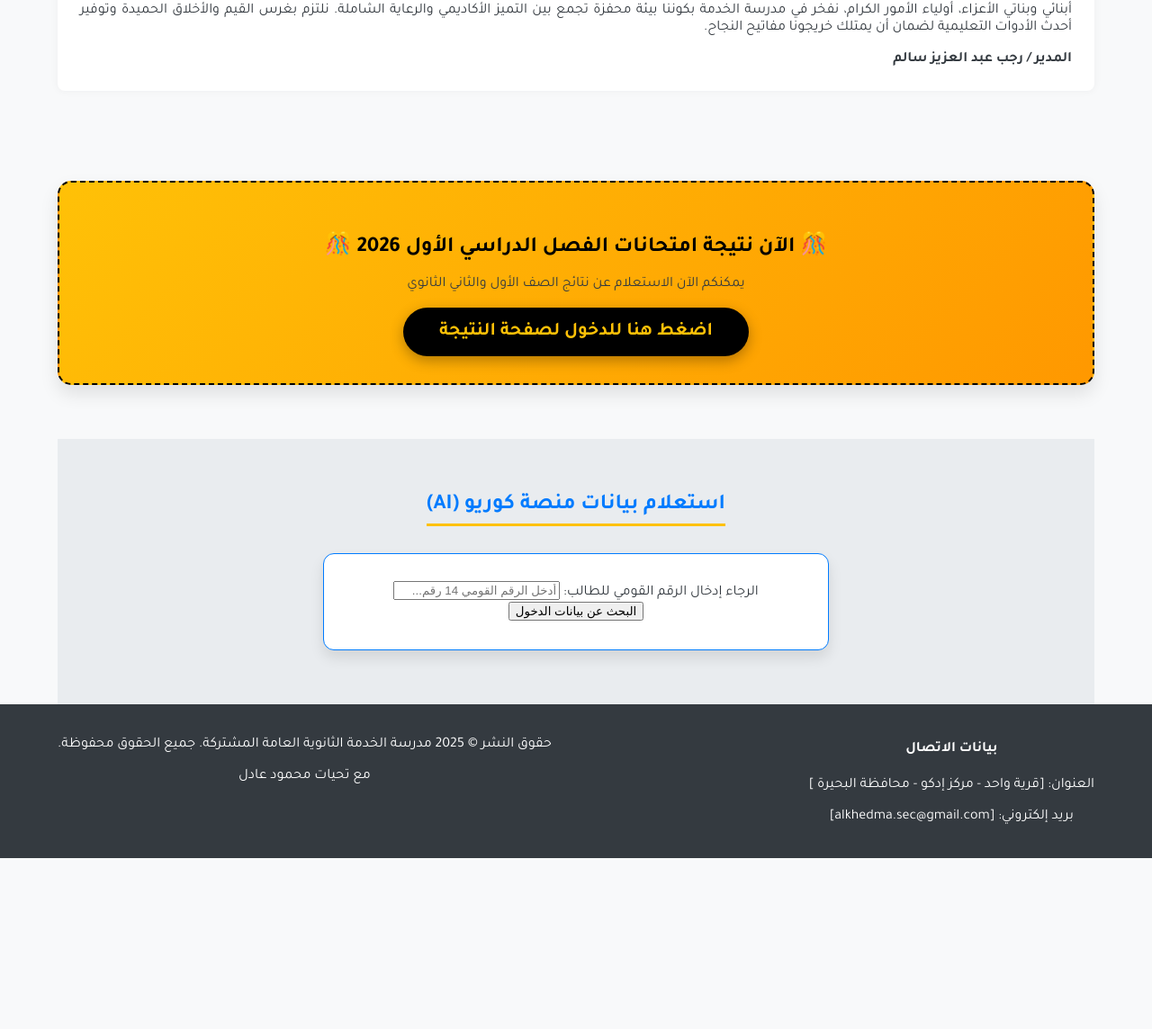
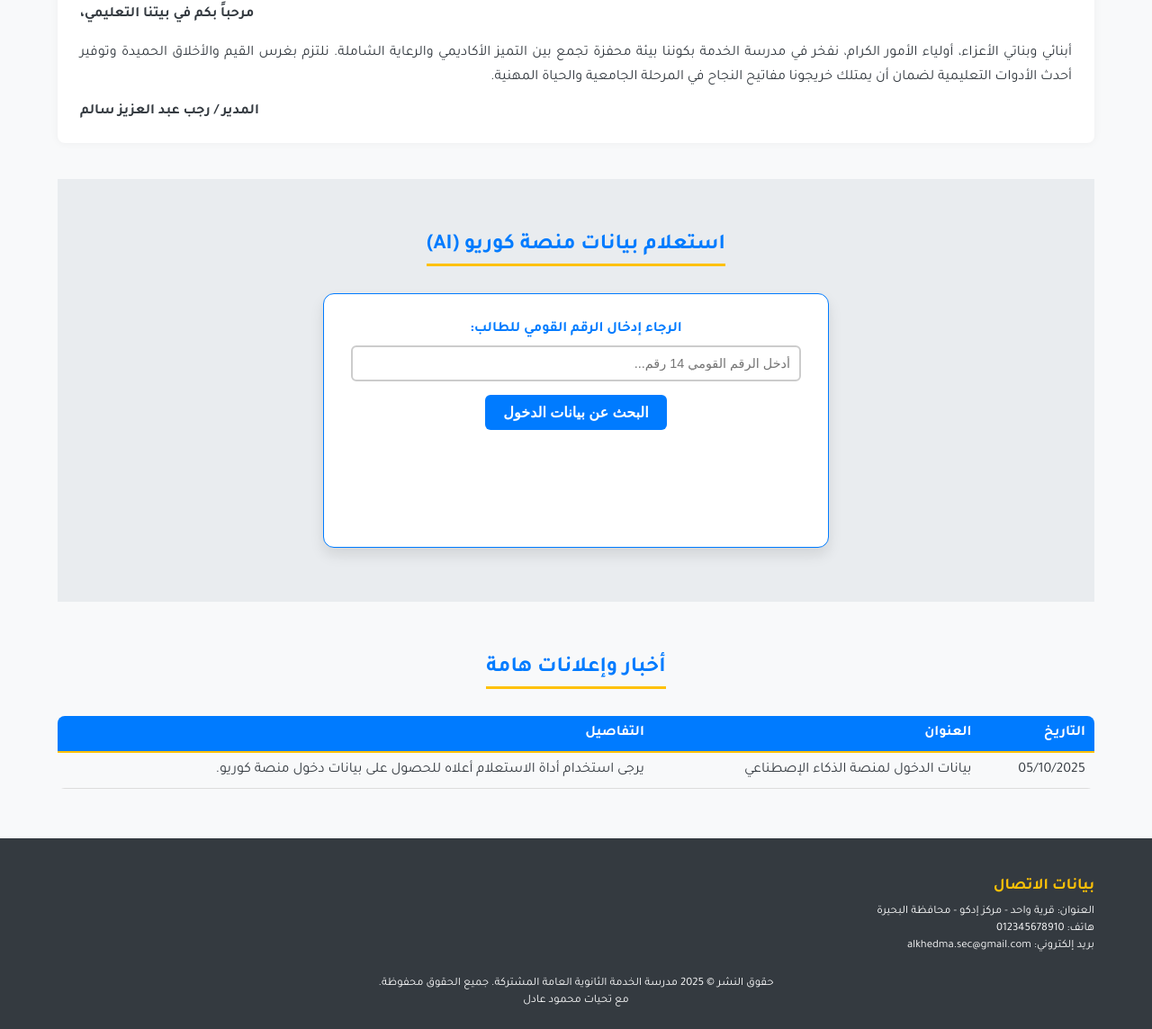
Before and after one commit to MahmoudAdelSaleh/school, a plain HTML site: page index.html in a window 1280 px wide. Shown: the part 438-1582 px from the top of the page at 90% size. Before the commit the page ends 1392 px from the top, so only its background shows below. Drawn offline with Linux system fonts and the light colour scheme.

Commit message:
Update index.html

```diff
--- a/index.html
+++ b/index.html
@@ -1,68 +1,68 @@
-<!DOCTYPE html><html lang="ar" dir="rtl"><head><meta http-equiv="Content-Type" content="text/html; charset=UTF-8">
+<!DOCTYPE html>
+<html lang="ar" dir="rtl">
+<head>
+    <meta charset="UTF-8">
     <meta name="viewport" content="width=device-width, initial-scale=1.0">
     <title>مدرسة الخدمة الثانوية العامة المشتركة - الرئيسية</title>
-    <link href="https://fonts.googleapis.com/css2?family=Tajawal:wght@400;700&amp;display=swap" rel="stylesheet">
+    <link href="https://fonts.googleapis.com/css2?family=Tajawal:wght@400;700&display=swap" rel="stylesheet">
     <style>
-        body { font-family: Tajawal, sans-serif; margin: 0px; padding: 0px; background-color: rgb(248, 249, 250); color: rgb(52, 58, 64); text-align: right; }
-        .navbar { background-color: rgb(0, 123, 255); color: white; padding: 15px 0px; box-shadow: rgba(0, 0, 0, 0.1) 0px 2px 4px; }
-        .navbar-container { width: 90%; margin: 0px auto; display: flex; justify-content: space-between; align-items: center; }
+        body { font-family: 'Tajawal', sans-serif; margin: 0; padding: 0; background-color: #f8f9fa; color: #343a40; text-align: right; }
+        .navbar { background-color: #007bff; color: white; padding: 15px 0; box-shadow: 0 2px 4px rgba(0,0,0,0.1); }
+        .navbar-container { width: 90%; margin: 0 auto; display: flex; justify-content: space-between; align-items: center; }
         .logo a { color: white; text-decoration: none; font-size: 1.5em; font-weight: 700; }
         .nav-links a { color: white; text-decoration: none; margin-right: 20px; font-weight: 400; transition: color 0.3s; }
-        .nav-links a:hover { color: rgb(255, 193, 7); }
-        .hero { background-color: rgb(0, 123, 255); color: white; text-align: center; padding: 50px 20px; }
+        .nav-links a:hover { color: #ffc107; }
+        .hero { background-color: #007bff; color: white; text-align: center; padding: 50px 20px; }
         .hero h1 { font-size: 2.5em; margin-bottom: 5px; }
-        .hero h2 { font-size: 1.2em; margin-bottom: 0px; font-weight: 400; }
-        .section { padding: 40px 0px; width: 90%; max-width: 1200px; margin: 0px auto; }
-        .section h2 { text-align: center; color: rgb(0, 123, 255); margin-bottom: 30px; font-weight: 700; border-bottom: 3px solid rgb(255, 193, 7); display: block; width: fit-content; margin-left: auto; margin-right: auto; padding-bottom: 5px; }
-        .director-message { background-color: white; padding: 25px; border-radius: 8px; box-shadow: rgba(0, 0, 0, 0.05) 0px 0px 10px; text-align: justify; }
+        .hero h2 { font-size: 1.2em; margin-bottom: 0; font-weight: 400; }
+        .section { padding: 40px 0; width: 90%; max-width: 1200px; margin: 0 auto; }
+        .section h2 { text-align: center; color: #007bff; margin-bottom: 30px; font-weight: 700; border-bottom: 3px solid #ffc107; display: block; width: fit-content; margin-left: auto; margin-right: auto; padding-bottom: 5px; }
+        .director-message { background-color: white; padding: 25px; border-radius: 8px; box-shadow: 0 0 10px rgba(0,0,0,0.05); text-align: justify; }
+        .director-message p { line-height: 1.7; margin-bottom: 10px; }
+        .director-message strong { display: block; margin-top: 15px; text-align: left; font-weight: 700; }
+        .news-table, .results-table { width: 100%; border-collapse: collapse; margin-bottom: 15px; text-align: right; border-radius: 8px; overflow: hidden; }
+        .news-table th, .news-table td, .results-table th, .results-table td { padding: 10px; border-bottom: 1px solid #ddd; text-align: right; }
+        .news-table th, .results-table th { background-color: #007bff; color: white; font-weight: 700; border-bottom: 2px solid #ffc107; }
+        .results-table tr:nth-child(even) { background-color: #f2f2f2; }
+        .inquiry-box { background-color: #fff; padding: 30px; border-radius: 12px; box-shadow: 0 8px 15px rgba(0,0,0,0.1); max-width: 500px; margin: 20px auto; text-align: center; border: 1px solid #007bff; }
+        .inquiry-box label { display: block; margin-bottom: 8px; font-weight: 700; color: #007bff; font-size: 1em; }
+        .inquiry-box input[type="text"] { width: 100%; padding: 10px; margin-bottom: 15px; border: 2px solid #ccc; border-radius: 6px; box-sizing: border-box; font-size: 0.9em; transition: border-color 0.3s; }
+        .inquiry-box input[type="text"]:focus { border-color: #28a745; outline: none; }
+        .inquiry-box button { background-color: #007bff; color: white; padding: 10px 20px; border: none; border-radius: 6px; cursor: pointer; font-weight: 700; font-size: 1em; transition: background-color 0.3s, transform 0.1s; }
+        .inquiry-box button:hover { background-color: #0056b3; transform: translateY(-2px); }
+        #results-area { margin-top: 20px; text-align: right; min-height: 80px; }
+        .success-message { color: #28a745; background-color: #d4edda; border: 1px solid #c3e6cb; padding: 10px; border-radius: 6px; font-size: 0.9em; text-align: right; }
+        .footer { background-color: #343a40; color: white; padding: 20px 0; text-align: center; }
+        .footer-content { width: 90%; max-width: 1200px; margin: 0 auto; display: flex; justify-content: space-between; flex-wrap: wrap; text-align: right; }
+        .contact-info { flex: 1 1 0; min-width: 200px; margin-bottom: 10px; text-align: right; }
+        .copyright { text-align: center; width: 100%; margin-top: 10px; }
+        .footer h4 { color: #ffc107; margin-bottom: 10px; font-size: 1.1em; }
+        .footer p { margin: 3px 0; font-size: 0.8em; }
 
-        /* تنسيق قسم النتيجة الجديد */
-        .result-banner {
-            background: linear-gradient(135deg, #ffc107, #ff9800);
-            padding: 30px;
-            border-radius: 15px;
-            text-align: center;
-            box-shadow: 0 10px 20px rgba(0,0,0,0.1);
-            margin: 20px auto;
-            border: 2px dashed #000;
+        @media (max-width: 768px) {
+            .navbar-container { flex-direction: column; }
+            .nav-links { margin-top: 10px; text-align: center; }
+            .nav-links a { margin: 0 8px; }
+            .hero { padding: 40px 20px; }
+            .hero h1 { font-size: 2em; }
+            .footer-content { flex-direction: column; align-items: center; }
+            .contact-info { text-align: center; width: 100%; }
         }
-        .result-banner h3 { color: #000; margin-bottom: 15px; font-size: 1.5rem; }
-        .result-btn {
-            display: inline-block;
-            background-color: #000;
-            color: #ffc107 !important;
-            padding: 15px 40px;
-            text-decoration: none;
-            border-radius: 50px;
-            font-weight: bold;
-            font-size: 1.3rem;
-            transition: 0.3s;
-            box-shadow: 0 5px 15px rgba(0,0,0,0.3);
-        }
-        .result-btn:hover { transform: scale(1.05); background-color: #222; }
-
-        .news-table { width: 100%; border-collapse: collapse; margin-bottom: 15px; text-align: right; border-radius: 8px; overflow: hidden; }
-        .news-table th, .news-table td { padding: 10px; border-bottom: 1px solid rgb(221, 221, 221); }
-        .news-table th { background-color: rgb(0, 123, 255); color: white; }
-        .inquiry-box { background-color: white; padding: 30px; border-radius: 12px; box-shadow: rgba(0,0,0,0.1) 0 8px 15px; max-width: 500px; margin: 20px auto; text-align: center; border: 1px solid #007bff; }
-        .footer { background-color: rgb(52, 58, 64); color: white; padding: 20px 0px; text-align: center; }
-        .footer-content { width: 90%; max-content: 1200px; margin: 0px auto; display: flex; justify-content: space-between; flex-wrap: wrap; }
-        @media (max-width: 768px) { .navbar-container { flex-direction: column; } .hero h1 { font-size: 2em; } }
     </style>
 </head>
 <body>
 
     <nav class="navbar">
         <div class="navbar-container">
-            <div class="logo"><a href="#">مدرسة الخدمة الثانوية العامة المشتركة</a></div>
+            <div class="logo"><a href="#home">مدرسة الخدمة الثانوية العامة المشتركة</a></div>
             <div class="nav-links">
-                <a href="#">الرئيسية</a>
+                <a href="#home">الرئيسية</a>
                 <a href="#contact">تواصل معنا</a>
             </div>
         </div>
     </nav>
 
-    <header class="hero">
+    <header id="home" class="hero">
         <div class="hero-content">
             <h1>مدرسة الخدمة الثانوية العامة المشتركة</h1>
             <h2>"تعليم متكامل، قيادة فاعلة، ومواطنة مسؤولة."</h2>
@@ -72,18 +72,9 @@
     <section class="section">
         <h2>كلمة المدير</h2>
         <div class="director-message">
-            <p>أبنائي وبناتي الأعزاء، أولياء الأمور الكرام، نفخر في مدرسة الخدمة بكوننا بيئة محفزة تجمع بين التميز الأكاديمي والرعاية الشاملة. نلتزم بغرس القيم والأخلاق الحميدة وتوفير أحدث الأدوات التعليمية لضمان أن يمتلك خريجونا مفاتيح النجاح.</p>
+            <p><strong>مرحباً بكم في بيتنا التعليمي،</strong></p>
+            <p>أبنائي وبناتي الأعزاء، أولياء الأمور الكرام، نفخر في مدرسة الخدمة بكوننا بيئة محفزة تجمع بين التميز الأكاديمي والرعاية الشاملة. نلتزم بغرس القيم والأخلاق الحميدة وتوفير أحدث الأدوات التعليمية لضمان أن يمتلك خريجونا مفاتيح النجاح في المرحلة الجامعية والحياة المهنية.</p>
             <strong>المدير / رجب عبد العزيز سالم</strong>
-        </div>
-    </section>
-
-    <section class="section">
-        <div class="result-banner">
-            <h3>🎊 الآن نتيجة امتحانات الفصل الدراسي الأول 2026 🎊</h3>
-            <p>يمكنكم الآن الاستعلام عن نتائج الصف الأول والثاني الثانوي</p>
-            <a href="https://firebasestorage.googleapis.com/v0/b/khedma-sec.firebasestorage.app/o/result.html?alt=media&token=ee33ebea-1c6a-44cd-8435-af7006f396df" class="result-btn">
-                اضغط هنا للدخول لصفحة النتيجة
-            </a>
         </div>
     </section>
 
@@ -92,16 +83,39 @@
         <div class="inquiry-box">
             <label for="nationalId">الرجاء إدخال الرقم القومي للطالب:</label>
             <input type="text" id="nationalId" placeholder="أدخل الرقم القومي 14 رقم..." maxlength="14">
-            <button>البحث عن بيانات الدخول</button>
+            <button onclick="searchStudent()">البحث عن بيانات الدخول</button>
+            <div id="results-area">
+                </div>
         </div>
+    </section>
+
+    <section class="section">
+        <h2>أخبار وإعلانات هامة</h2>
+        <table class="news-table">
+            <thead>
+                <tr>
+                    <th>التاريخ</th>
+                    <th>العنوان</th>
+                    <th>التفاصيل</th>
+                </tr>
+            </thead>
+            <tbody>
+                <tr>
+                    <td>05/10/2025</td>
+                    <td>بيانات الدخول لمنصة الذكاء الإصطناعي</td>
+                    <td>يرجى استخدام أداة الاستعلام أعلاه للحصول على بيانات دخول منصة كوريو.</td>
+                </tr>
+            </tbody>
+        </table>
     </section>
 
     <footer id="contact" class="footer">
         <div class="footer-content">
             <div class="contact-info">
                 <h4>بيانات الاتصال</h4>
-                <p>العنوان: [قرية واحد - مركز إدكو - محافظة البحيرة ]</p>
-                <p>بريد إلكتروني: [alkhedma.sec@gmail.com]</p>
+                <p>العنوان: قرية واحد - مركز إدكو - محافظة البحيرة</p>
+                <p>هاتف: 012345678910</p>
+                <p>بريد إلكتروني: alkhedma.sec@gmail.com</p>
             </div>
             <div class="copyright">
                 <p>حقوق النشر © 2025 مدرسة الخدمة الثانوية العامة المشتركة. جميع الحقوق محفوظة.</p>
@@ -110,4 +124,26 @@
         </div>
     </footer>
 
-</body></html>
+    <script>
+        function searchStudent() {
+            const id = document.getElementById('nationalId').value;
+            const resultsArea = document.getElementById('results-area');
+
+            if(id === "12345678901234") { // مثال فقط
+                resultsArea.innerHTML = `
+                    <div class="success-message">تم العثور على بيانات الطالب بنجاح!</div>
+                    <table class="results-table">
+                        <tbody>
+                            <tr><td>الاسم الكامل</td><td>ملك مصطفى حلمى ابراهيم حجاج</td></tr>
+                            <tr><td>الكود</td><td>463750647</td></tr>
+                            <tr><td>اليوزر نيم</td><td>463750647</td></tr>
+                            <tr><td>كلمة المرور</td><td><span style="color:#dc3545; font-weight:700;">_cDt!n!6</span></td></tr>
+                        </tbody>
+                    </table>`;
+            } else {
+                resultsArea.innerHTML = `<div style="color:red;">يرجى إدخال رقم قومي صحيح للتجربة.</div>`;
+            }
+        }
+    </script>
+</body>
+</html>
```
